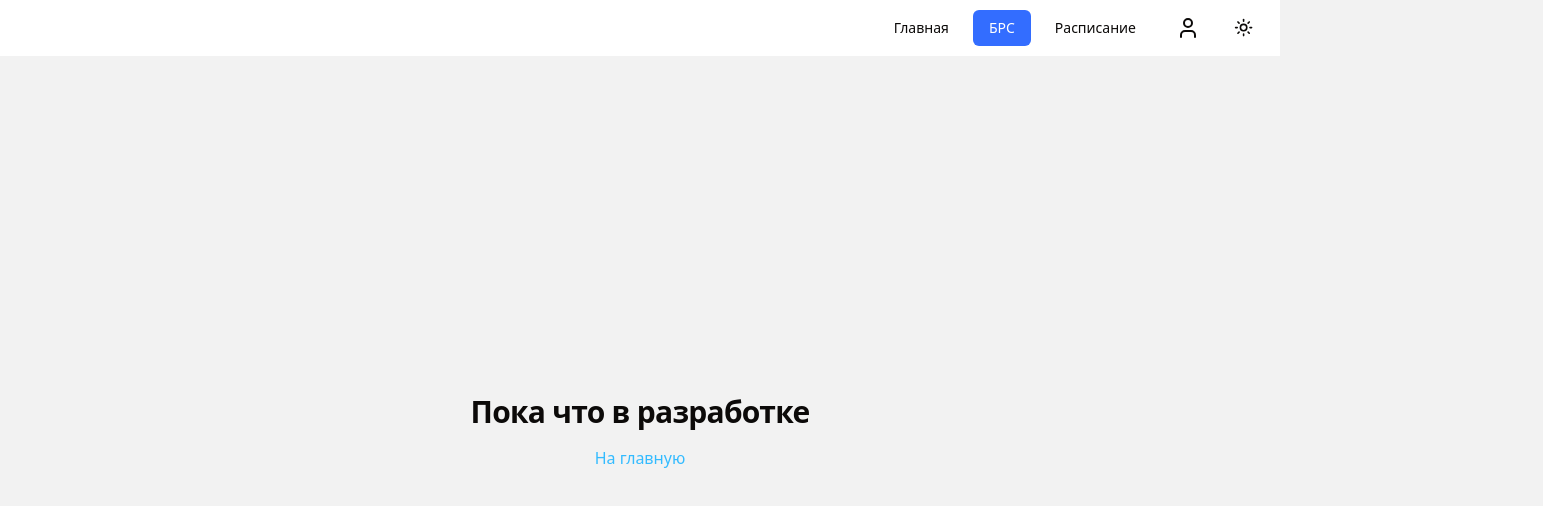
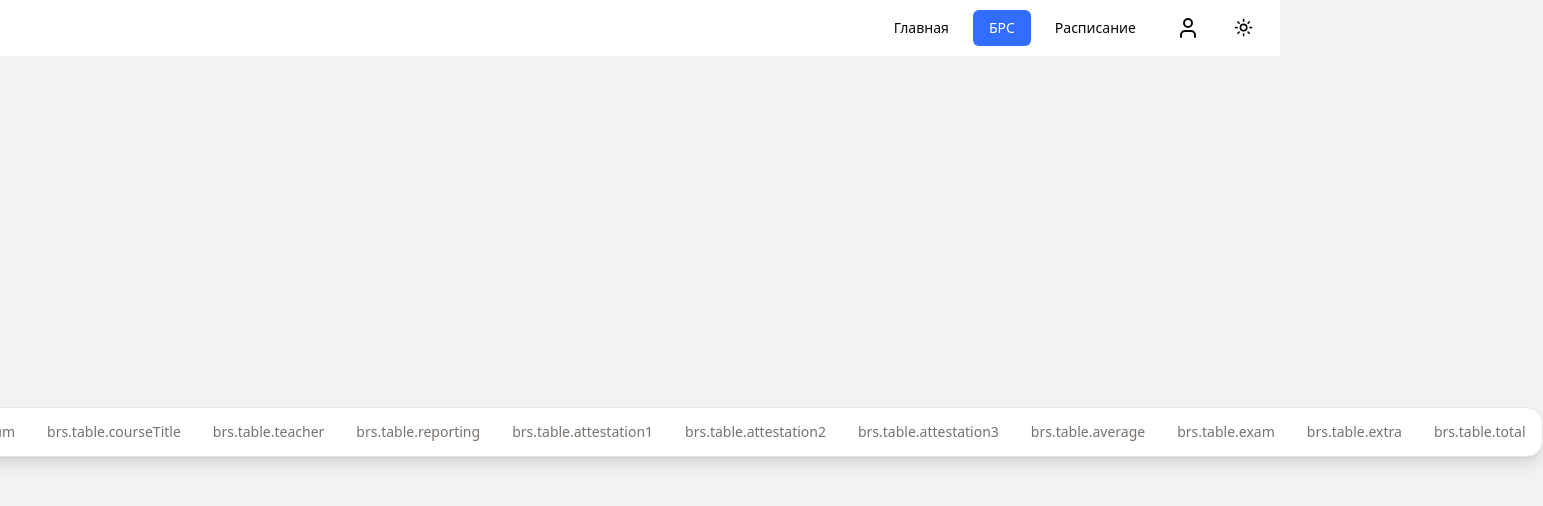
Before and after one commit to StudyBuddyCorp/study-buddy-web, a React (Vite) app: page /brs in a window 1280 px wide. Shown: the top 506 px of the page, 1543 px wide, since content can reach past the window. Built offline with nearby package versions, Linux system fonts and the light colour scheme; no server answers; sample sign-in values are in the browser's storage.

Commit message:
creat brs page

```diff
--- a/src/locales/en/translation.json
+++ b/src/locales/en/translation.json
@@ -36,5 +36,10 @@
             "header": "Total students",
             "error": "Not found"
         }
+    },
+    "brs": {
+        "table": {
+
+        }
     }
 }
--- a/src/pages/brs/index.tsx
+++ b/src/pages/brs/index.tsx
@@ -1,11 +1,33 @@
-import { Link } from "react-router-dom";
+import { Card } from "@/shared/components/ui/card";
+import {Table, TableBody, TableHead, TableHeader} from "@/shared/components/ui/table";
+import { useTranslation } from "react-i18next";
+
 
 const BrsPage = () => {
+    const { t } = useTranslation()
 
     return (
         <div className="w-full h-full flex justify-center items-center flex-col gap-y-4">
-            <h2>Пока что в разработке</h2>
-            <Link to='/' className="text-accent hover:underline underline-offset-4">На главную</Link>
+            <Card className="bg-card rounded-2xl shadow-lg">
+            <Table >
+                <TableHeader>
+                    <TableHead>{t('brs.table.year')}</TableHead>
+                    <TableHead>{t('brs.table.courseNum')}</TableHead>
+                    <TableHead>{t('brs.table.courseTitle')}</TableHead>
+                    <TableHead>{t('brs.table.teacher')}</TableHead>
+                    <TableHead>{t('brs.table.reporting')}</TableHead>
+                    <TableHead>{t('brs.table.attestation1')}</TableHead>
+                    <TableHead>{t('brs.table.attestation2')}</TableHead>
+                    <TableHead>{t('brs.table.attestation3')}</TableHead>
+                    <TableHead>{t('brs.table.average')}</TableHead>
+                    <TableHead>{t('brs.table.exam')}</TableHead>
+                    <TableHead>{t('brs.table.extra')}</TableHead>
+                    <TableHead>{t('brs.table.total')}</TableHead>
+                </TableHeader>
+                <TableBody>
+                </TableBody>
+            </Table>
+            </Card>
         </div>
     )
 }
--- a/src/shared/store/services/CourseService.ts
+++ b/src/shared/store/services/CourseService.ts
@@ -27,7 +27,7 @@ export const courseAPI = createApi({
         ),
         getCourses: build.query<Course[], void>({
             query: () => ({
-                url: "/courses/get",
+                url: "/courses",
                 headers: {
                     Authorization: `Bearer ${localStorage.getItem("token")}`,
                 },
```
